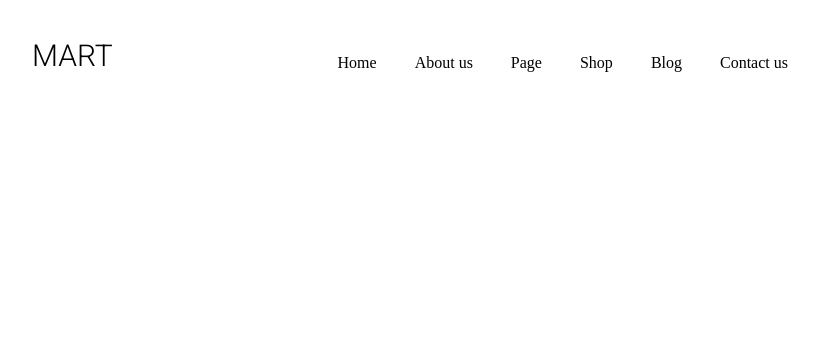
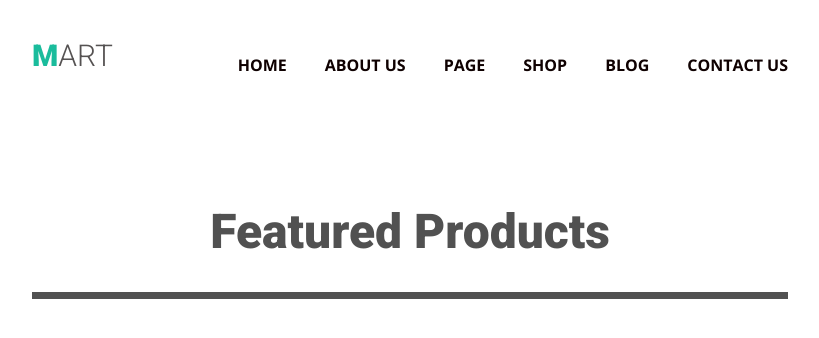
Before and after one commit to tachka123/goit-fe-course, a plain HTML site: page module-4/index.html in a window 1280 px wide. Shown: the whole page, without its empty margins (230-1049 px from the left). Drawn offline with nearby package versions, Linux system fonts and the light colour scheme.

Commit message:
header and some title

```diff
--- a/module-4/css/style.css
+++ b/module-4/css/style.css
@@ -1,33 +1,56 @@
-@import url('https://fonts.googleapis.com/css?family=Roboto:300,900');
-.menu-click{
-    display: inline-block ;
-
+@import url("https://fonts.googleapis.com/css?family=Roboto:300,900");
+@import url("https://fonts.googleapis.com/css?family=Open+Sans:700");
+.menu-click {
+  display: inline-block;
 }
-.logo{
+.logo {
   float: left;
-
-}
-
-    .logostyle{
-        font-family: roboto ;
+  font-family: roboto;
   font-weight: 300;
   font-size: 30px;
-        text-transform: uppercase
-
+  text-transform: uppercase;
+  color: #555252;
+  text-decoration: none;
 }
-
-    .logostyle::first-letter{
-        font-size: 90px
+header::after {
+  display: table;
+  clear: both;
+  content: "";
+  margin-bottom: 111px
 }
-
-.menu{
-    float: right
+.logo::first-letter {
+  font-weight: 900;
+  color: #1abc9c;
 }
-.body{
+.menu {
+  float: right;
+}
+.body {
   margin-left: 262px;
   margin-right: 262px;
   margin-top: 38px;
 }
-.menumarg{
+.menumarg {
   margin-left: 34px;
 }
+.menu-link {
+  font-family: "Open sans";
+  text-decoration: none;
+  color: #0f0101;
+  text-transform: uppercase;
+}
+.menu-link:hover {
+  color: #1abc9c;
+}
+.title1{
+    text-align: center;
+    font-weight: 900;
+    font-size: 48px;
+    font-family: roboto;
+    color: #515151;
+    border-bottom:solid ;
+    padding-bottom: 32px;
+    border-width: 7px 164px;
+
+
+}
--- a/module-4/index.html
+++ b/module-4/index.html
@@ -9,18 +9,18 @@
   </head>
   <body class="body">
     <header>
-      <div class="logo"><span class="logostyle">mart</span></div>
+      <div class="logo"><a class="logo" href="#">Mart</a></div>
       <ul class="menu">
-        <li class="menu-click">Home<a href="" class="menu-link"></a></li>
-        <li class="menu-click menumarg">About us<a href="" class="menu-link"></a></li>
-        <li class="menu-click menumarg">Page<a href="" class="menu-link"></a></li>
-        <li class="menu-click menumarg">Shop<a href="" class="menu-link"></a></li>
-        <li class="menu-click menumarg">Blog<a href="" class="menu-link"></a></li>
-        <li class="menu-click menumarg">Contact us<a href="" class="menu-link"></a></li>
+        <li class="menu-click"><a href="" class="menu-link">Home</a></li>
+        <li class="menu-click menumarg"><a href="#" class="menu-link">About us</a></li>
+        <li class="menu-click menumarg"><a href="#" class="menu-link">Page</a></li>
+        <li class="menu-click menumarg"><a href="#" class="menu-link">Shop</a></li>
+        <li class="menu-click menumarg"><a href="#" class="menu-link">Blog</a></li>
+        <li class="menu-click menumarg"><a href="#" class="menu-link">Contact us</a></li>
       </ul>
     </header>
     <div>
-      <div class="fr"></div>
+      <div class="title1">Featured Products</div>
       <div class="products">
         <div class="product"></div>
         <div class="product"></div>
@@ -32,7 +32,7 @@
         <div class="product"></div>
       </div>
     </div>
-    <div>
+    <div class="title">
       <div class="news">
         <div class="new"></div>
         <div class="new"></div>
```
Lines whose indentation alone changed are shown as unchanged.
